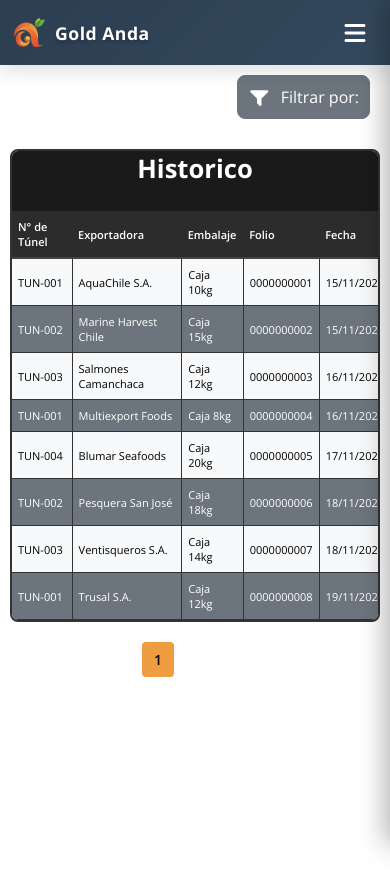
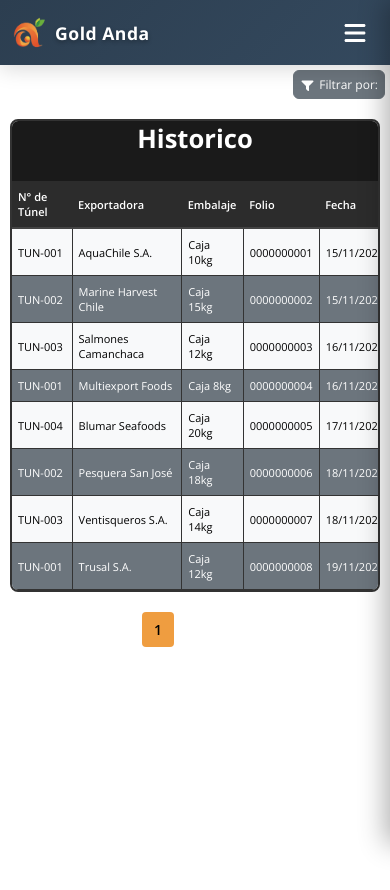
Before and after one commit to DubanPrograDVR/GOLD-ANDA-, a React (Vite) app in the folder Gold-Anda/: page /historico in a window 390 px wide. Shown: the top 890 px of the page. Built offline with nearby package versions, Linux system fonts and the light colour scheme.

Commit message:
Filtro responsive

```diff
--- a/Gold-Anda/src/components/Home/Formularios/styles/Filtro.css
+++ b/Gold-Anda/src/components/Home/Formularios/styles/Filtro.css
@@ -4,20 +4,28 @@
     display: flex;
     flex-direction: column;
     width: fit-content;
+    max-width: 100%;
     margin: 10px 20px 20px auto;
 }
 
 .filtro-header {
     display: flex;
-    padding: 10px;
+    padding: 10px 15px;
     gap: 10px;
     border: 1px solid #6c757d;
     background-color: #6c757d;
     width: fit-content;
+    min-width: 140px;
     border-radius: 8px;
     cursor: pointer;
     align-items: center;
     color: #fff;
+    transition: all 0.3s ease;
+}
+
+.filtro-header:hover {
+    background-color: #5a6268;
+    transform: translateY(-1px);
 }
 
 .boton-filtro {
@@ -28,27 +36,45 @@
     cursor: pointer;
     padding: 0;
     margin: 0;
+    white-space: nowrap;
+    overflow: hidden;
+    text-overflow: ellipsis;
 }
 
 .icono-filtro {
     color: #fff;
     font-size: 18px;
     cursor: pointer;
+    flex-shrink: 0;
 }
 
 .filtro-dropdown {
     position: absolute;
     top: 100%;
-    left: 0;
     right: 0;
     background-color: #fff;
     border: 1px solid #6c757d;
     border-radius: 8px;
-    box-shadow: 0 4px 6px rgba(0, 0, 0, 0.1);
+    box-shadow: 0 4px 12px rgba(0, 0, 0, 0.15);
     z-index: 1000;
     margin-top: 5px;
-    padding: 10px;
-    min-width: 200px;
+    padding: 15px;
+    min-width: 220px;
+    max-width: 90vw;
+    max-height: 70vh;
+    overflow-y: auto;
+    animation: dropdownFade 0.2s ease-out;
+}
+
+@keyframes dropdownFade {
+    from {
+        opacity: 0;
+        transform: translateY(-10px);
+    }
+    to {
+        opacity: 1;
+        transform: translateY(0);
+    }
 }
 
 .filtro-option {
@@ -132,3 +158,210 @@
     color: #007bff;
     font-weight: 500;
 }
+
+/* ========== RESPONSIVE DESIGN ========== */
+
+/* Tablets y pantallas medianas (768px - 1024px) */
+@media (max-width: 1024px) {
+    .Filtro {
+        margin: 10px 15px 20px auto;
+    }
+
+    .filtro-dropdown {
+        min-width: 200px;
+        padding: 12px;
+    }
+
+    .filtro-header {
+        padding: 8px 12px;
+    }
+
+    .boton-filtro {
+        font-size: 15px;
+    }
+
+    .icono-filtro {
+        font-size: 16px;
+    }
+}
+
+/* Tablets pequeñas (600px - 768px) */
+@media (max-width: 768px) {
+    .Filtro {
+        display: flex;
+        align-items: flex-end;
+        margin: 10px 10px 15px auto;
+        width: auto;
+        max-width: calc(100% - 20px);
+    }
+
+    .filtro-header {
+        padding: 8px 10px;
+        min-width: 120px;
+        max-width: 100%;
+    }
+
+    .filtro-dropdown {
+        min-width: 180px;
+        max-width: 85vw;
+        padding: 10px;
+        right: 0;
+        left: auto;
+    }
+
+    .boton-filtro {
+        font-size: 14px;
+        max-width: 150px;
+    }
+
+    .filtro-option {
+        padding: 10px 0;
+    }
+
+    .filtro-label {
+        font-size: 13px;
+    }
+
+    .filtros-count {
+        font-size: 11px;
+        padding: 1px 6px;
+    }
+}
+
+/* Móviles (hasta 600px) */
+@media (max-width: 600px) {
+    .Filtro {
+        margin: 8px 8px 12px auto;
+        width: auto;
+        max-width: calc(100% - 16px);
+    }
+
+    .filtro-header {
+        padding: 6px 8px;
+        gap: 6px;
+        min-width: 100px;
+        border-radius: 6px;
+    }
+
+
+    .filtro-dropdown {
+        min-width: 160px;
+        max-width: 90vw;
+        max-height: 60vh;
+        padding: 8px;
+        margin-top: 3px;
+        border-radius: 6px;
+        /* En móviles, centrar mejor el dropdown */
+        right: 0;
+        left: auto;
+        transform: translateX(0);
+    }
+
+    .boton-filtro {
+        font-size: 13px;
+        max-width: 120px;
+    }
+
+    .icono-filtro {
+        font-size: 14px;
+    }
+
+    .filtro-option {
+        padding: 8px 0;
+        gap: 6px;
+    }
+
+    .filtro-label {
+        font-size: 12px;
+        line-height: 1.3;
+    }
+
+    .filtro-header-dropdown {
+        flex-direction: column;
+        align-items: flex-start;
+        gap: 8px;
+        margin-bottom: 8px;
+    }
+
+    .filtro-titulo {
+        font-size: 13px;
+    }
+
+    .limpiar-filtros {
+        font-size: 11px;
+        padding: 3px 6px;
+        align-self: flex-end;
+    }
+
+    .filtros-seleccionados {
+        margin-top: 8px;
+        padding-top: 6px;
+    }
+
+    .filtros-seleccionados small {
+        font-size: 11px;
+        line-height: 1.3;
+    }
+
+    .filtros-count {
+        font-size: 10px;
+        padding: 1px 5px;
+        margin-left: 4px;
+    }
+}
+
+/* Móviles muy pequeños (hasta 400px) */
+@media (max-width: 400px) {
+    .Filtro {
+        display: flex;
+        align-items: flex-end;
+        margin: 5px 5px 10px auto;
+    }
+
+    .filtro-header {
+        padding: 5px 6px;
+        gap: 4px;
+        min-width: 80px;
+    }
+
+    .filtro-dropdown {
+        min-width: 140px;
+        max-width: 95vw;
+        padding: 6px;
+        font-size: 12px;
+    }
+
+    .boton-filtro {
+        font-size: 12px;
+        max-width: 100px;
+    }
+
+    .icono-filtro {
+        font-size: 12px;
+    }
+
+    .filtro-option {
+        padding: 6px 0;
+    }
+
+    .filtro-label {
+        font-size: 11px;
+    }
+
+    .filtro-titulo {
+        font-size: 12px;
+    }
+
+    .limpiar-filtros {
+        font-size: 10px;
+        padding: 2px 4px;
+    }
+}
+
+/* Orientación landscape en móviles */
+@media (max-height: 500px) and (orientation: landscape) {
+    .filtro-dropdown {
+        max-height: 50vh;
+        overflow-y: auto;
+    }
+}
```
